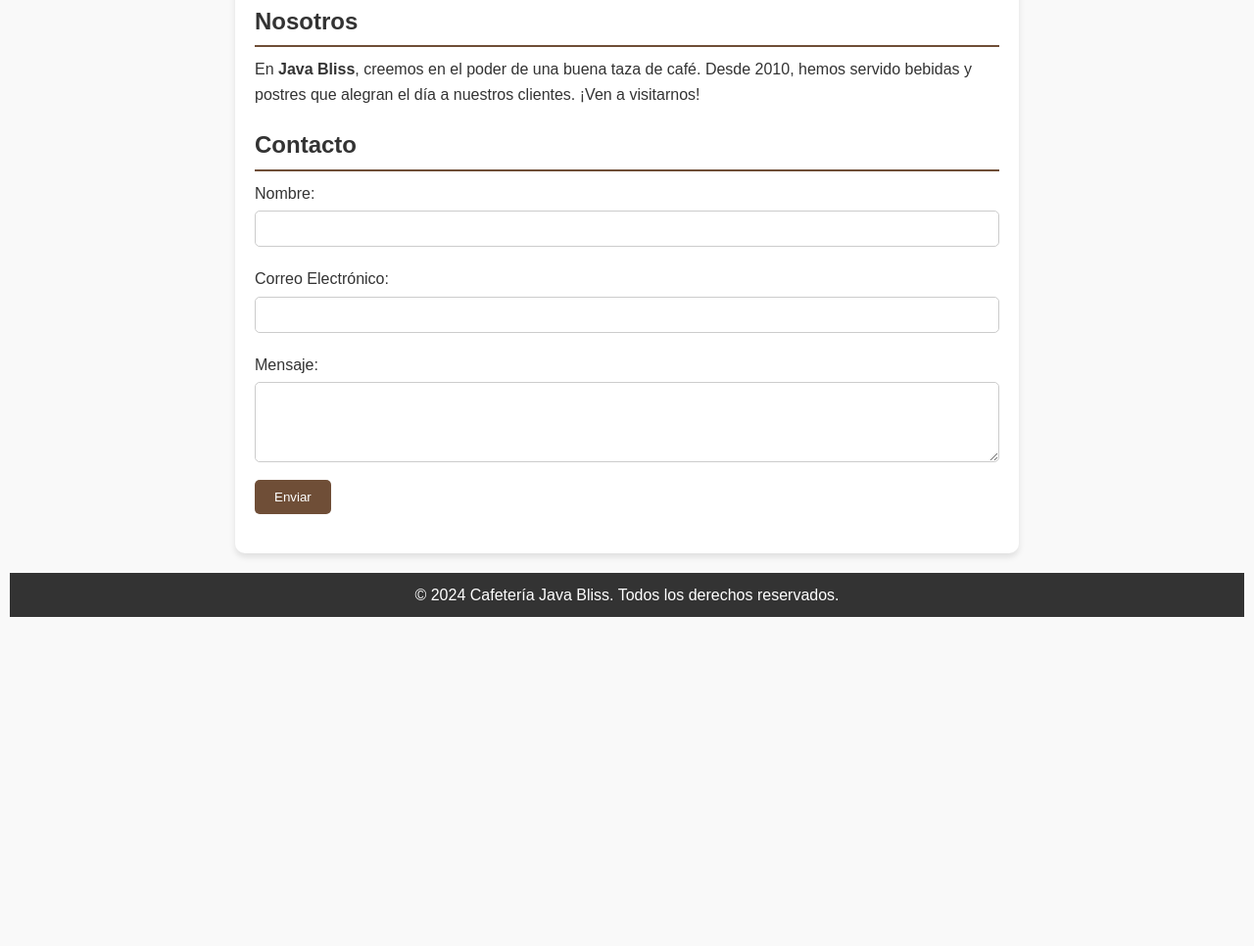
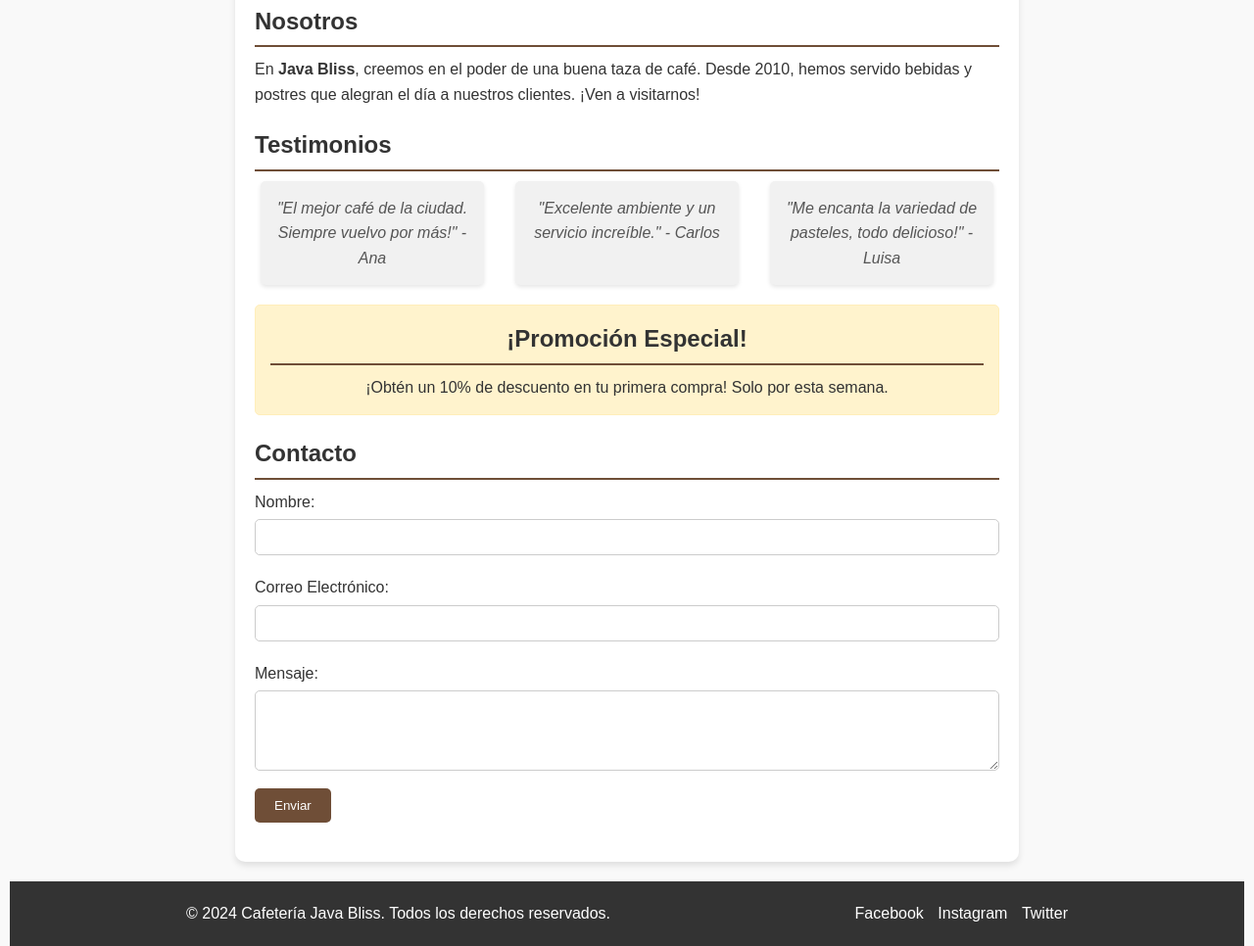
Before and after one commit to Mrkennedy6/Modulo_2, a plain HTML site: page index.html in a window 1280 px wide. Shown: the part 332-1298 px from the top of the page at 98% size. Before the commit the page ends 962 px from the top, so only its background shows below. Drawn offline with Linux system fonts and the light colour scheme.

Commit message:
se agregan elementos de flex y nuevos elementos a html

```diff
--- a/index.html
+++ b/index.html
@@ -13,6 +13,7 @@
       <ul>
         <li><a href="#menu">Menú</a></li>
         <li><a href="#about">Nosotros</a></li>
+        <li><a href="#testimonials">Testimonios</a></li>
         <li><a href="#contact">Contacto</a></li>
       </ul>
     </nav>
@@ -37,6 +38,26 @@
       </p>
     </section>
 
+    <section id="testimonials">
+      <h2>Testimonios</h2>
+      <div class="testimonials-container">
+        <div class="testimonial">
+          <p>"El mejor café de la ciudad. Siempre vuelvo por más!" - Ana</p>
+        </div>
+        <div class="testimonial">
+          <p>"Excelente ambiente y un servicio increíble." - Carlos</p>
+        </div>
+        <div class="testimonial">
+          <p>"Me encanta la variedad de pasteles, todo delicioso!" - Luisa</p>
+        </div>
+      </div>
+    </section>
+
+    <section id="promotion">
+      <h2>¡Promoción Especial!</h2>
+      <p>¡Obtén un 10% de descuento en tu primera compra! Solo por esta semana.</p>
+    </section>
+
     <section id="contact">
       <h2>Contacto</h2>
       <form action="#">
@@ -55,7 +76,14 @@
   </main>
 
   <footer>
-    <p>&copy; 2024 Cafetería Java Bliss. Todos los derechos reservados.</p>
+    <div class="footer-content">
+      <p>&copy; 2024 Cafetería Java Bliss. Todos los derechos reservados.</p>
+      <div class="social-links">
+        <a href="#">Facebook</a>
+        <a href="#">Instagram</a>
+        <a href="#">Twitter</a>
+      </div>
+    </div>
   </footer>
 </body>
 </html>
--- a/styles.css
+++ b/styles.css
@@ -71,6 +71,37 @@ ul {
     color: inherit; /* Heredando el color */
 }
 
+/* Testimonios */
+.testimonials-container {
+    display: flex;
+    gap: 20px;
+    justify-content: space-around;
+    flex-wrap: wrap;
+}
+
+.testimonial {
+    background-color: #f1f1f1;
+    padding: 15px;
+    border-radius: 5px;
+    box-shadow: 0 2px 4px rgba(0, 0, 0, 0.1);
+    width: 30%;
+    text-align: center;
+}
+
+.testimonial p {
+    font-style: italic;
+    color: #555;
+}
+
+/* Promoción */
+#promotion {
+    background-color: #fff3cd;
+    border: 1px solid #ffeeba;
+    padding: 15px;
+    text-align: center;
+    border-radius: 5px;
+}
+
 /* Formularios */
 form label {
     display: block;
@@ -102,8 +133,26 @@ form button:hover {
 /* Footer */
 footer {
     text-align: center;
-    padding: 10px;
+    padding: 20px;
     background-color: #333;
     color: white; /* Heredable dentro del footer */
     margin-top: 20px;
 }
+
+.footer-content {
+    display: flex;
+    justify-content: space-between;
+    align-items: center;
+    max-width: 900px;
+    margin: 0 auto;
+}
+
+.social-links a {
+    color: white;
+    margin-left: 10px;
+    text-decoration: none;
+}
+
+.social-links a:hover {
+    text-decoration: underline;
+}
```
